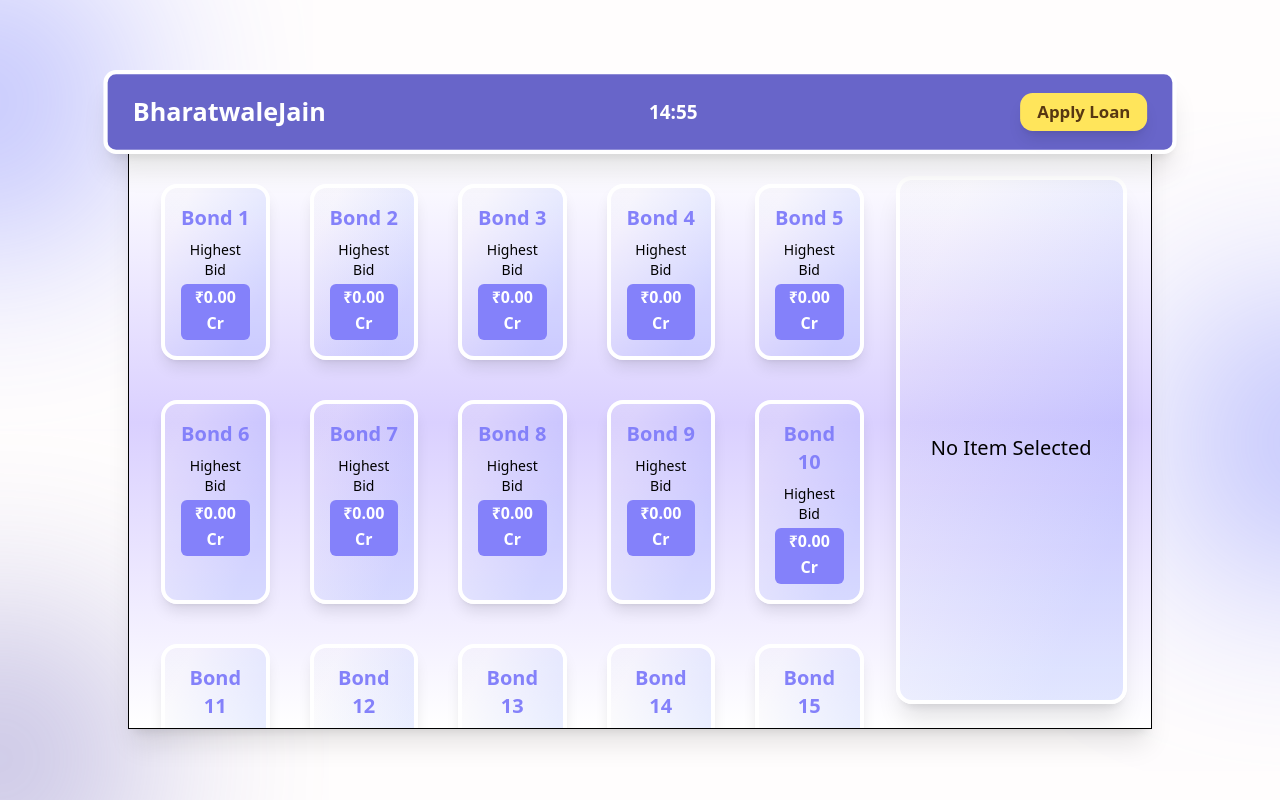
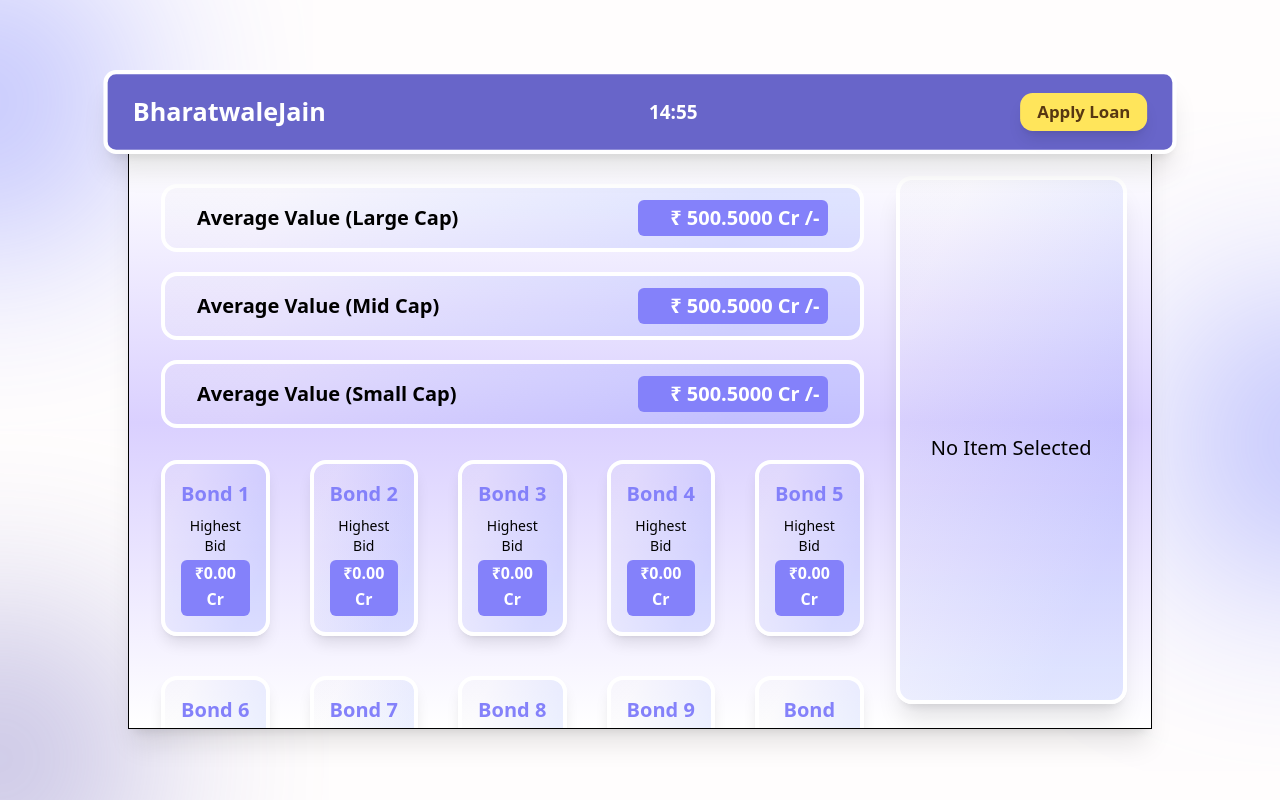
Before and after one commit to sawaraunakk31/FuturePreneurs-24, a Next.js app: page /round/round1/page3 in a window 1280 px wide. Built offline with nearby package versions, Linux system fonts and the light colour scheme; no server answers.

Commit message:
fix: add average bond value

```diff
--- a/app/round/round1/page3/page.jsx
+++ b/app/round/round1/page3/page.jsx
@@ -184,8 +184,21 @@ export default function PreBidder() {
                     style={{
                         background: 'linear-gradient(180deg, #FFF 0%, #DAD0FF 47%, #FFF 100%)',
                     }}>
+                    <div className="p-8 w-3/4 overflow-y-auto hide-scrollbar">
+                        <div className="border-white border-4 rounded-2xl py-3 px-8 w-full bg-[linear-gradient(114deg,rgba(232,232,232,0.10)_15.11%,rgba(0,56,255,0.10)_81.96%)] cursor-pointer flex flex-row items-center justify-between mb-5 text-xl font-bold">
+                            <span className="text-black mb-0">Average Value (Large Cap)</span>
+                            <span className="w-[30%] text-right py-1 px-2 rounded-md text-white bg-[#8481FA]">₹ {(500.5).toFixed(4)} Cr /-</span>
+                        </div>
+                        <div className="border-white border-4 rounded-2xl py-3 px-8 w-full bg-[linear-gradient(114deg,rgba(232,232,232,0.10)_15.11%,rgba(0,56,255,0.10)_81.96%)] cursor-pointer flex flex-row items-center justify-between mb-5 text-xl font-bold">
+                            <span className="text-black mb-0">Average Value (Mid Cap)</span>
+                            <span className="w-[30%] text-right py-1 px-2 rounded-md text-white bg-[#8481FA]">₹ {(500.5).toFixed(4)} Cr /-</span>
+                        </div>
+                        <div className="border-white border-4 rounded-2xl py-3 px-8 w-full bg-[linear-gradient(114deg,rgba(232,232,232,0.10)_15.11%,rgba(0,56,255,0.10)_81.96%)] cursor-pointer flex flex-row items-center justify-between mb-8 text-xl font-bold">
+                            <span className="text-black mb-0">Average Value (Small Cap)</span>
+                            <span className="w-[30%] text-right py-1 px-2 rounded-md text-white bg-[#8481FA]">₹ {(500.5).toFixed(4)} Cr /-</span>
+                        </div>
                         {/* Items Grid */}
-                    <div className="grid grid-cols-1 md:grid-cols-3 lg:grid-cols-5 gap-10 p-8 w-3/4 overflow-y-auto hide-scrollbar">
+                        <div className="grid grid-cols-1 md:grid-cols-3 lg:grid-cols-5 gap-10">
                             {items.map((item, index) => (
                                 <div
                                     key={index+1}
@@ -220,6 +233,7 @@ export default function PreBidder() {
                                     </p>
                                 </div>
                             ))}
+                        </div>
                     </div>
 
                     {/* Item Details */}
```
Lines whose indentation alone changed are shown as unchanged.
